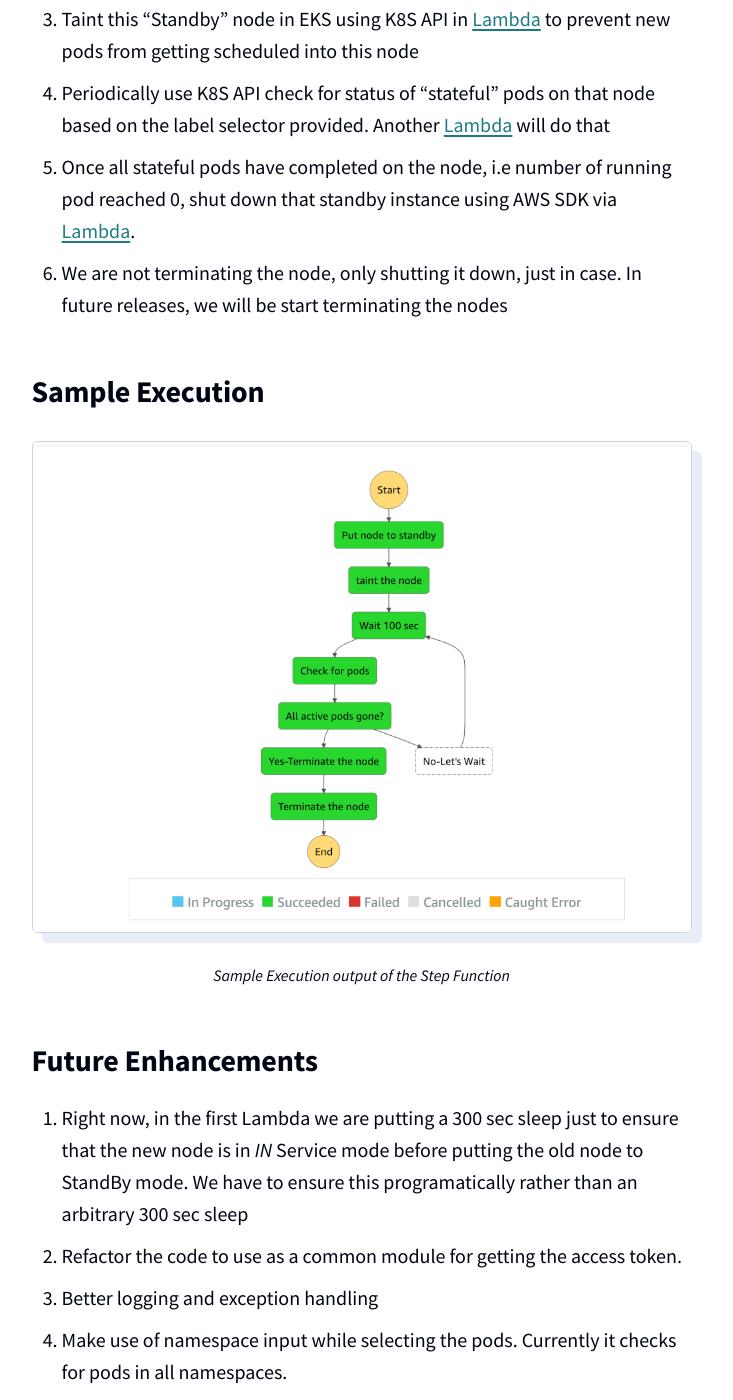
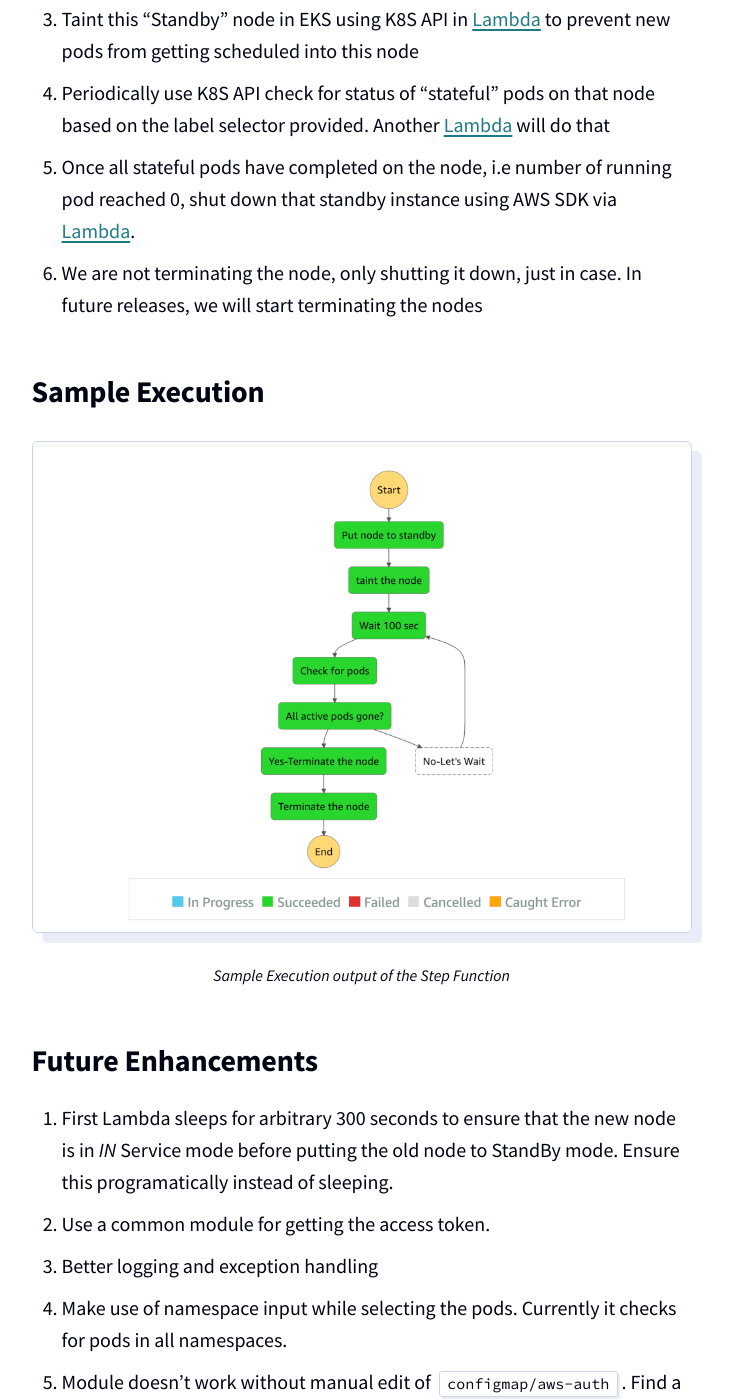
Before and after one commit to scribd/scribd.github.io, a Jekyll site: the page built from _posts/2020-12-14-Recycle-EKS-Worker-Nodes.md, in a window 1280 px wide and 1400 px high, scrolled down 2774 px. Shown: the whole window, without its empty margins (342-1075 px from the left). Built offline with Jekyll 4.4.1, drawn with Linux system fonts in a browser that asks for light colours; some of the changed text lies outside the part shown.

Commit message:
Improve sentence structure 2020-12-14-Recycle-EKS-Worker-Nodes.md

```diff
--- a/_posts/2020-12-14-Recycle-EKS-Worker-Nodes.md
+++ b/_posts/2020-12-14-Recycle-EKS-Worker-Nodes.md
@@ -67,7 +67,7 @@ based on events.
 3. Taint this "Standby" node in EKS using K8S API in [Lambda](https://github.com/scribd/terraform-aws-recycle-eks/blob/main/lambdas/taintNodes.py) to prevent new pods from getting scheduled into this node
 4. Periodically use K8S API check for status of “stateful” pods on that node based on the label selector provided. Another [Lambda](https://github.com/scribd/terraform-aws-recycle-eks/blob/main/lambdas/checkNodesForRunningPods.py) will do that
 5. Once all stateful pods have completed on the node, i.e number of running pod reached 0, shut down that standby instance using AWS SDK via [Lambda](https://github.com/scribd/terraform-aws-recycle-eks/blob/main/lambdas/detachAndTerminateNode.py).
-6. We are not terminating the node, only shutting it down, just in case. In future releases, we will be start terminating the nodes
+6. We are not terminating the node, only shutting it down, just in case. In future releases, we will start terminating the nodes
 
 ## Sample Execution
 
@@ -76,11 +76,11 @@ based on events.
 
 ## Future Enhancements
 
-1. Right now, in the first Lambda we are putting a 300 sec sleep just to ensure that the new node is in *IN* Service mode before putting the old node to StandBy mode. We have to ensure this programatically rather than an arbitrary 300 sec sleep
-2. Refactor the code to use as a common module for getting the access token.
+1. First Lambda sleeps for arbitrary 300 seconds to ensure that the new node is in *IN* Service mode before putting the old node to StandBy mode. Ensure this programatically instead of sleeping.
+2. Use a common module for getting the access token.
 3. Better logging and exception handling
 4. Make use of namespace input while selecting the pods. Currently it checks for pods in all namespaces.
-5. Find a terraform way to edit configmap/aws-auth, this step is still manual to make this module work.
+5. Module doesn't work without manual edit of `configmap/aws-auth`. Find a terraform way to edit it.
 
 ---
 
```
